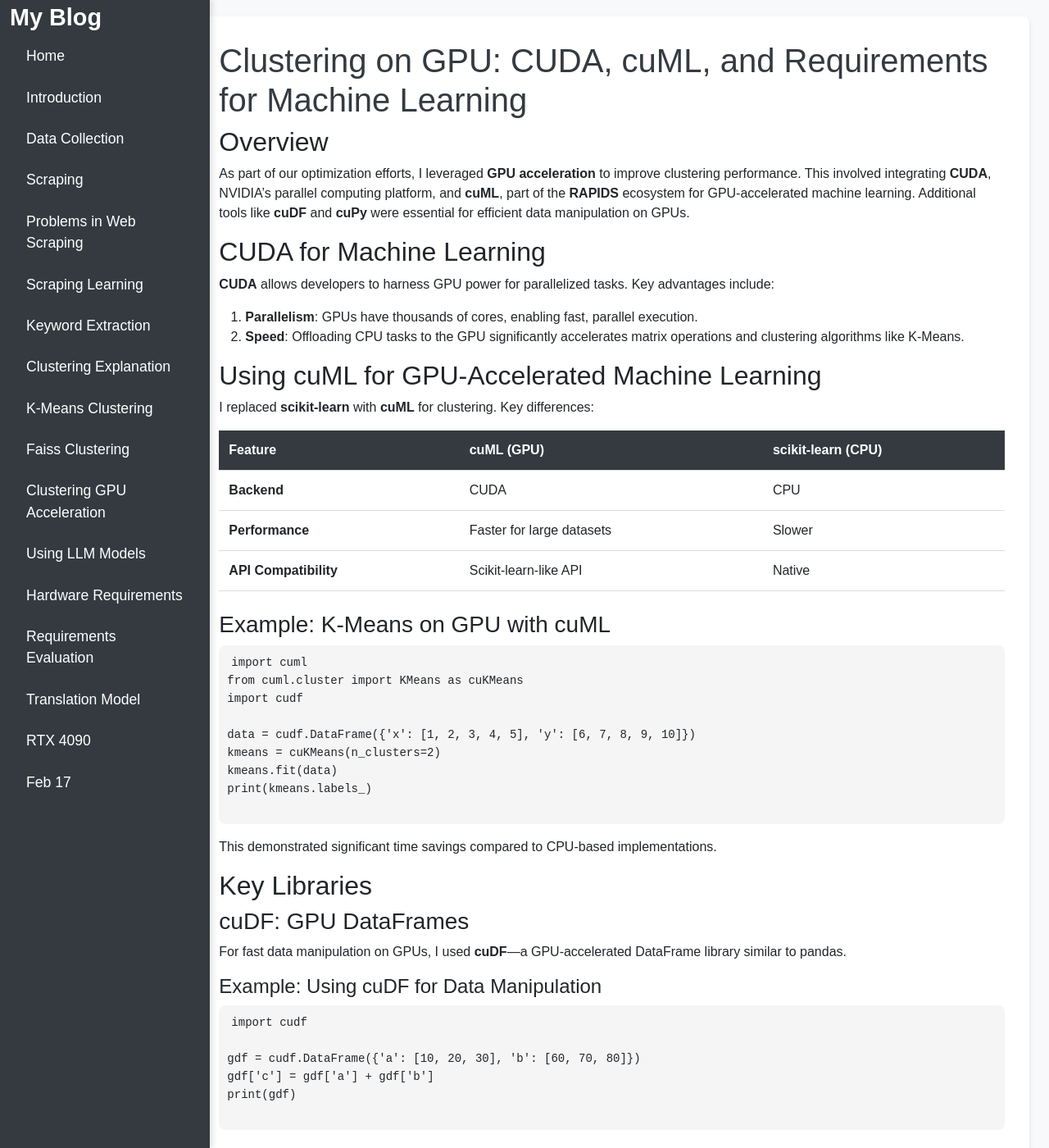
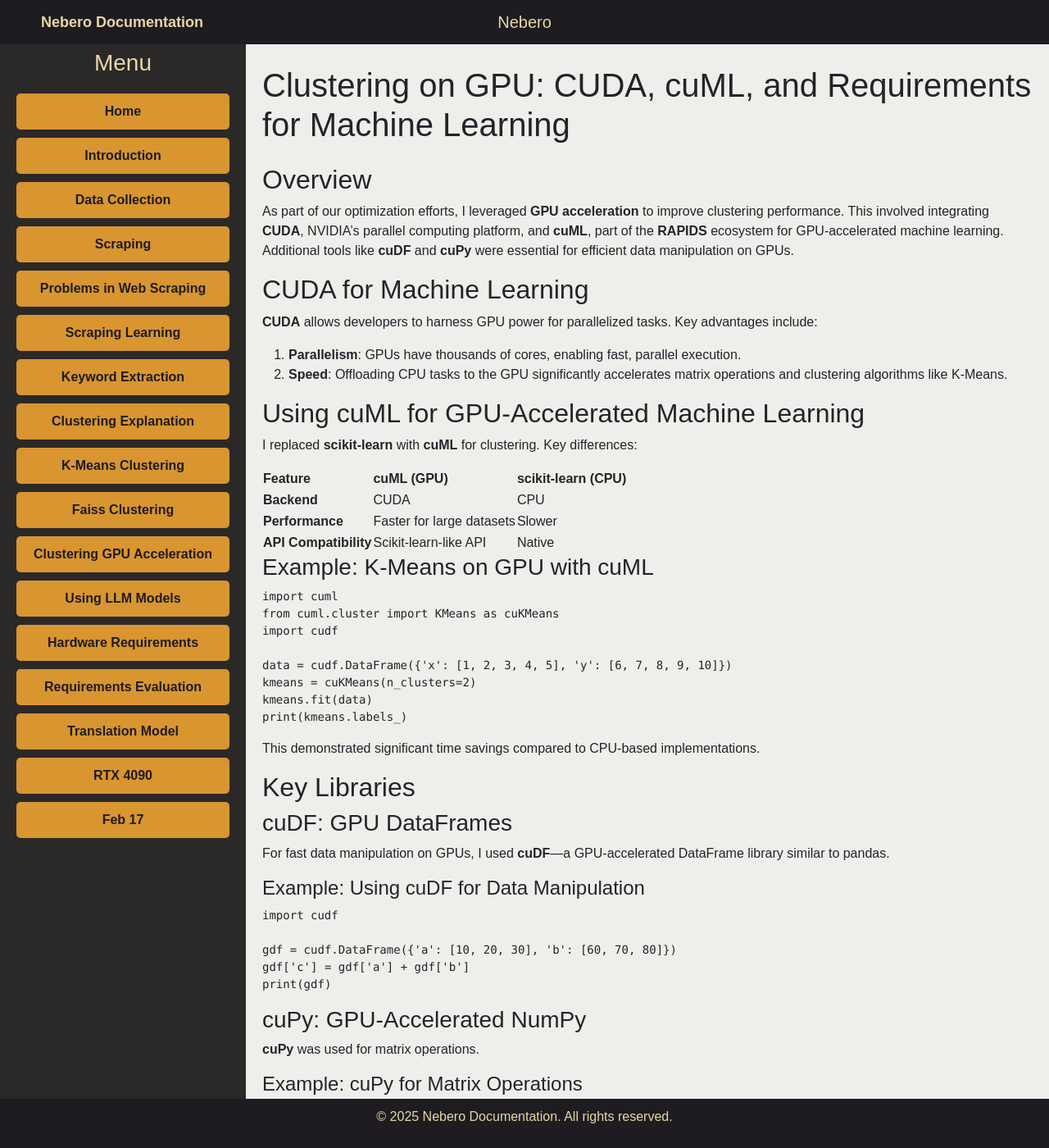
Before and after one commit to dilrajs616/nebero, a Jekyll site: the page built from _posts/2025-01-10-gpu-clustering.md, in a window 1280 px wide and 1400 px high. Shown: the whole window at 82% size. Built offline with Jekyll 4.4.1, drawn with Linux system fonts in a browser that asks for light colours.

Commit message:
changed layout

```diff
--- /dev/null
+++ b/Gemfile
@@ -0,0 +1,6 @@
+source "https://rubygems.org"
+
+gem "jekyll"
+gem "github-pages", group: :jekyll_plugins
+gem 'colorator', '~> 1.1.0'
+gem 'forwardable-extended', '~> 2.6.0'
--- a/_config.yml
+++ b/_config.yml
@@ -1,48 +1,50 @@
-theme: minima
+title: "Nebero Documentation"
+author: "Inderpreet Singh"
+description: "A Jekyll blog to document my work."
+baseurl: "/nebero"
+url: "https://inder-singh001.github.io"  # Change this if hosting on GitHub Pages
+paginate: 5
 
-# Site settings
-title: Nebero Documentation
-description: A journey through the development of a website categorization ML model.
-baseurl: "/nebero" # the subpath of your site
-url: "https://dilrajs616.github.io" # the base hostname & protocol for your site
-theme: jekyll-theme-cayman
+# Build settings
+theme: null
+
 
 # Navigation links
 navbar:
   - title: "Home"
-    url: "/nebero"
+    url: "/"
   - title: "Introduction"
-    url: "/nebero/2025/01/01/introduction"
+    url: "/2025/01/01/introduction"
   - title: "Data Collection"
-    url: "/nebero/2025/01/02/data-collection"
+    url: "/2025/01/02/data-collection"
   - title: "Scraping"
-    url: "/nebero/2025/01/03/scraping"
+    url: "/2025/01/03/scraping"
   - title: "Problems in Web Scraping"
-    url: "/nebero/2025/01/04/problems"
+    url: "/2025/01/04/problems"
   - title: "Scraping Learning"
-    url: "/nebero/2025/01/05/scraping-learning"
+    url: "/2025/01/05/scraping-learning"
   - title: "Keyword Extraction"
-    url: "/nebero/2025/01/06/keywords"
+    url: "/2025/01/06/keywords"
   - title: "Clustering Explanation"
-    url: "/nebero/2025/01/07/clustering-explain"
+    url: "/2025/01/07/clustering-explain"
   - title: "K-Means Clustering"
-    url: "/nebero/2025/01/08/k-means"
+    url: "/2025/01/08/k-means"
   - title: "Faiss Clustering"
-    url: "/nebero/2025/01/09/faiss"
+    url: "/2025/01/09/faiss"
   - title: "Clustering GPU Acceleration"
-    url: "/nebero/2025/01/10/gpu-clustering"
+    url: "/2025/01/10/gpu-clustering"
   - title: "Using LLM Models"
-    url: "/nebero/2025/01/31/llm-models"
+    url: "/2025/01/31/llm-models"
   - title: "Hardware Requirements"
-    url: "/nebero/2025/02/01/requirements"
+    url: "/2025/02/01/requirements"
   - title: "Requirements Evaluation"
-    url: "/nebero/2025/02/13/cpuvgpu"
+    url: "/2025/02/13/cpuvgpu"
   - title: "Translation Model"
-    url: "/nebero/2025/02/14/translation"
+    url: "/2025/02/14/translation"
   - title: "RTX 4090"
-    url: "/nebero/2025/02/16/rtx-4090"
+    url: "/2025/02/16/rtx-4090"
   - title: "Feb 17"
-    url: "/nebero/2025/02/17/feb-17"
+    url: "/2025/02/17/feb-17"
 
 # Exclude any files from Jekyll's processing
 exclude:
--- a/_layouts/default.html
+++ b/_layouts/default.html
@@ -1,169 +1,290 @@
 <!DOCTYPE html>
 <html lang="en">
   <head>
-  <meta charset="UTF-8">
-  <meta name="viewport" content="width=device-width, initial-scale=1">
-  <title>{{ page.title }}</title>
-  <link href="https://cdn.jsdelivr.net/npm/bootstrap@5.1.3/dist/css/bootstrap.min.css" rel="stylesheet">
+    <meta charset="UTF-8" />
+    <meta name="viewport" content="width=device-width, initial-scale=1.0" />
+    <title>{{ page.title }} | Nebero Documentation</title>
+    <link
+      rel="stylesheet"
+      href="https://cdn.jsdelivr.net/npm/bootstrap@5.3.0/dist/css/bootstrap.min.css"
+    />
     <style>
       body {
-      font-family: 'Arial', sans-serif;
-      background-color: #f8f9fa;
-    }
-    table {
-      width: 100%;
-      border-collapse: collapse;
-      margin-bottom: 1.5rem;
+        font-family: Arial, sans-serif;
+        margin: 0;
+        padding: 0;
+        background-color: #eeeeeb;
       }
 
-    th, td {
-      padding: 12px;
-      text-align: left;
-      border-bottom: 1px solid #ddd;
+      /* Header */
+      .header {
+        display: flex;
+        align-items: center;
+        justify-content: center;
+        background-color: #1e1c21;
+        color: #e7d7a6;
+        padding: 15px 20px;
+        position: fixed;
+        width: 100%;
+        top: 0;
+        left: 0;
+        z-index: 1100;
+        text-align: center;
       }
 
-    th {
-      background-color: #343a40;
-      color: white;
+      .header .menu-icon {
+        font-size: 30px;
+        cursor: pointer;
+        color: #e7d7a6;
+        position: absolute;
+        left: 15px;
+        display: none;
       }
 
-    tr:hover {
-      background-color: #f2f2f2;
-    }
-    code {
-      background-color: #f5f5f5;
-      padding: 5px;
-      border-radius: 4px;
-      font-family: 'Courier New', Courier, monospace;
-      color: #d63384;
+      .header .brand {
+        position: absolute;
+        left: 50px; /* Adjust for spacing */
+        font-size: 18px;
+        font-weight: bold;
+        color: #e7d7a6;
       }
 
-    pre {
-      background-color: #f5f5f5;
+      .header h1 {
+        margin: 0;
+        font-size: 20px;
+        flex-grow: 1;
+        text-align: center;
+      }
+      /* Menu Icon (Hidden on Large Screens) */
+      .menu-icon {
+        font-size: 30px;
+        cursor: pointer;
+        color: #e7d7a6;
+        position: absolute;
+        left: 15px;
+        display: none;
+      }
+
+      /* Sidebar */
+      .sidebar {
+        height: 100vh;
+        width: 300px;
+        background-color: #2b2828;
+        color: #e7d7a6;
+        padding: 20px;
+        position: fixed;
+        left: 0;
+        top: 0;
+        transition: transform 0.3s ease-in-out;
+        z-index: 1000;
+        padding-top: 60px;
+        padding-bottom: 60px;
+        overflow-y: auto;
+      }
+      .sidebar h3 {
+        text-align: center;
+        color: #e7d7a6;
+        margin-bottom: 20px;
+      }
+
+      /* Close Icon */
+      .close-icon {
+        font-size: 25px;
+        cursor: pointer;
+        color: #e7d7a6;
+        position: absolute;
+        right: 15px;
+        display: none; /* Initially hidden */
+      }
+
+      /* Navigation */
+      .nav-item {
+        margin-bottom: 10px;
+      }
+      .nav-link {
+        display: block;
+        text-align: center;
+        background-color: #d99530;
+        color: #1e1c21;
         padding: 10px;
-      border-radius: 8px;
-      overflow-x: auto;
+        border-radius: 5px;
+        font-weight: bold;
+        transition: background 0.3s ease-in-out;
       }
-    .sidebar {
-      background-color: #343a40;
-      color: #fff;
-      height: 100vh;
+      .nav-link:hover {
+        background-color: #e7d7a6;
+        color: #1e1c21;
+      }
+      .nav-link.active {
+        background-color: #e7d7a6 !important;
+        color: #1e1c21 !important;
+      }
+
+      /* Main Content */
+      .main-content {
+        margin-left: 300px;
+        padding: 80px 20px 20px; /* Adjusted for fixed header */
+        transition: margin-left 0.3s ease-in-out;
+        padding-bottom: 60px;
+      }
+
+      /* Overlay when sidebar is open */
+      .overlay {
+        display: none;
         position: fixed;
         top: 0;
         left: 0;
-      bottom: 0;
-      width: 20%; /* Default width for larger screens */
-      max-width: 300px; /* Ensure the sidebar doesn't get too wide */
-      min-width: 200px; /* Minimum width */
-      box-shadow: 4px 0px 6px rgba(0, 0, 0, 0.1);
-      z-index: 1000;
-      transition: transform 0.3s ease, width 0.3s ease;
-    }
-    .sidebar .nav-link {
-      color: #fff;
-      font-size: 1.1em;
-      padding: 12px 20px;
-      transition: background-color 0.3s ease;
-    }
-    .sidebar .nav-link:hover {
-      background-color: #007bff;
-      color: #fff;
-      border-radius: 5px;
-    }
-    .sidebar .navbar-brand {
-      font-size: 1.8em;
-      font-weight: bold;
-      color: #fff;
-      text-align: center;
-      margin-bottom: 30px;
-    }
-    .main-content {
-      background-color: #ffffff;
-      padding: 30px;
-      border-radius: 8px;
-      box-shadow: 0px 4px 6px rgba(0, 0, 0, 0.1);
-      margin-top: 20px;
-    }
-    .main-content h1 {
-      font-size: 2.5em;
-      color: #343a40;
-    }
-    .navbar-brand {
-      font-size: 1.5em;
-      color: #007bff;
-      font-weight: bold;
-    }
-    /* Responsive sidebar hiding for small screens */
-    /* Media query for smaller screens */
-    @media (max-width: 1024px) {
-      .sidebar {
-        width: 25%; /* Increase width on medium screens */
-        max-width: 250px;
-      }
+        width: 100%;
+        height: 100%;
+        background: rgba(0, 0, 0, 0.5);
+        z-index: 900;
       }
 
+      /* Responsive Design */
       @media (max-width: 768px) {
+        .menu-icon {
+          display: block; /* Show menu icon on small screens */
+        }
         .sidebar {
-        width: 30%; /* Adjust width on smaller tablets */
-        max-width: 220px;
+          transform: translateX(-100%);
         }
+        .sidebar.open {
+          transform: translateX(0);
         }
-
-    @media (max-width: 480px) {
-      .sidebar {
-        transform: translateX(-300px);
+        .close-icon {
+          display: block; /* Now the close icon appears correctly */
         }
-      .sidebar.show {
-        transform: translateX(0);
+        .overlay.show {
+          display: block;
         }
         .main-content {
           margin-left: 0;
         }
+        .header .menu-icon {
+          display: block;
+        }
+        .header .brand{
+          display: none;
+        }
+      }
+
+      /* Footer */
+      footer {
+        text-align: center;
+        padding: 10px;
+        background-color: #1e1c21;
+        color: #e7d7a6;
+        margin-top: 20px;
+        position: fixed;
+        bottom: 0;
+        left: 0;
+        width: 100%;
+        z-index: 1050;
       }
     </style>
   </head>
   <body>
+    <!-- Header with Menu Icon -->
+    <header class="header">
+      <span class="menu-icon" id="menu-icon">&#9776;</span>
+      <span class="brand">Nebero Documentation</span>
+      <h1 id="header-title">Nebero</h1>
+    </header>
 
-  <!-- Mobile menu toggle button -->
-  <button class="btn btn-dark d-md-none" id="sidebar-toggle" style="position: fixed; top: 10px; left: 10px; z-index: 1050;">
-    <i class="bi bi-list"></i> Menu
-  </button>
-
-  <div class="container-fluid">
-    <div class="row">
     <!-- Sidebar -->
-      <nav class="sidebar" id="sidebar">
-        <a class="navbar-brand" href="/">My Blog</a>
+    <aside class="sidebar" id="sidebar">
+      <span class="close-icon" id="close-icon">&times;</span>
+      <h3>Menu</h3>
       <ul class="nav flex-column">
         {% for item in site.navbar %}
         <li class="nav-item">
-              <a class="nav-link" href="{{ item.url }}">
-                {{ item.title }}
-              </a>
+          <a
+            class="nav-link"
+            href="{{ site.baseurl }}{{ item.url }}"
+            data-title="{{ item.title }}"
+            >{{ item.title }}</a
+          >
         </li>
         {% endfor %}
       </ul>
-      </nav>
+    </aside>
 
-      <!-- Main content -->
-      <main class="col-md-9 ms-sm-auto col-lg-10 px-4">
-        <div class="main-content">
+    <!-- Overlay -->
+    <div class="overlay" id="overlay"></div>
+
+    <!-- Main Content -->
+    <main class="main-content" id="main-content">
+      <header class="mb-4">
         <h1>{{ page.title }}</h1>
-          <div>
-            {{ content }}
-          </div>
-        </div>
+      </header>
+      <div>{{ content }}</div>
     </main>
-    </div>
-  </div>
 
-  <script src="https://cdn.jsdelivr.net/npm/bootstrap@5.1.3/dist/js/bootstrap.bundle.min.js"></script>
+    <!-- Footer -->
+    <footer>
+      <p>&copy; 2025 Nebero Documentation. All rights reserved.</p>
+    </footer>
+
+    <!-- JavaScript for Sidebar Toggle -->
     <script>
-    // Sidebar toggle function for mobile
-    const sidebarToggle = document.getElementById('sidebar-toggle');
-    const sidebar = document.getElementById('sidebar');
-    sidebarToggle.addEventListener('click', () => {
-      sidebar.classList.toggle('show');
+      document.addEventListener("DOMContentLoaded", function () {
+        const sidebar = document.getElementById("sidebar");
+        const menuIcon = document.getElementById("menu-icon");
+        const closeIcon = document.getElementById("close-icon");
+        const overlay = document.getElementById("overlay");
+        const headerTitle = document.getElementById("header-title");
+        const navLinks = document.querySelectorAll(".nav-link");
+
+        function closeSidebar() {
+          sidebar.classList.remove("open");
+          overlay.classList.remove("show");
+        }
+
+        menuIcon.addEventListener("click", function () {
+          sidebar.classList.toggle("open");
+          overlay.classList.toggle("show");
+        });
+
+        closeIcon.addEventListener("click", closeSidebar);
+        overlay.addEventListener("click", closeSidebar);
+
+        // Set active class on the current page
+        function setActiveLink() {
+          const currentUrl = window.location.pathname;
+          navLinks.forEach((link) => {
+            if (link.getAttribute("href") === currentUrl) {
+              link.classList.add("active");
+              headerTitle.textContent = link.getAttribute("data-title"); // Update header title
+            } else {
+              link.classList.remove("active");
+            }
+          });
+        }
+
+        setActiveLink(); // Run on page load
+
+        // Change title when a link is clicked
+        navLinks.forEach((link) => {
+          link.addEventListener("click", function () {
+            navLinks.forEach((l) => l.classList.remove("active"));
+            this.classList.add("active");
+            headerTitle.textContent = this.getAttribute("data-title");
+          });
+        });
+      });
+
+      document.addEventListener("DOMContentLoaded", function () {
+        const headerTitle = document.getElementById("header-title");
+        const navLinks = document.querySelectorAll(".nav-link");
+
+        navLinks.forEach((link) => {
+          link.addEventListener("click", function () {
+            const newTitle = this.getAttribute("data-title");
+            if (newTitle) {
+              headerTitle.textContent = newTitle; // Update header title
+            }
+          });
+        });
       });
     </script>
   </body>
```
Also changed, not shown: Gemfile.lock (added). Lines whose indentation alone changed are shown as unchanged.
